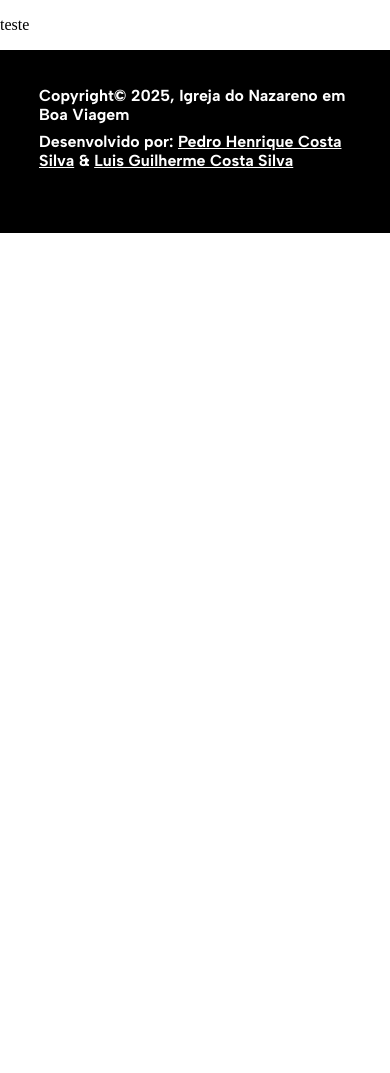
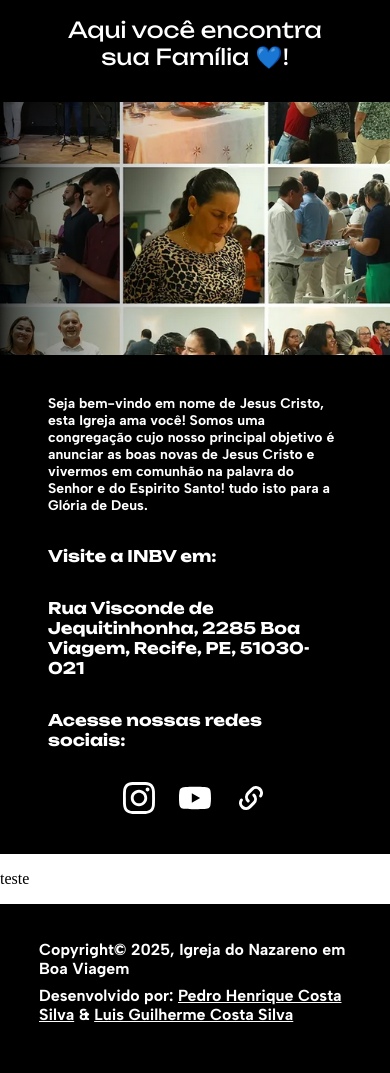
Before and after one commit to lgc-s/inbv, a plain HTML site: page index.html in a window 390 px wide. Shown: the part 96-1169 px from the top of the page. Before the commit the page ends 844 px from the top, so only its background shows below. Drawn offline with Linux system fonts and the light colour scheme.

Commit message:
update home

```diff
--- a/index.html
+++ b/index.html
@@ -89,6 +89,39 @@
                 </div>
                 <div class="banner"></div>
             </div>
+            <div class="home-mobile">
+                <h1 class="title">Aqui você encontra sua Família 💙!</h1>
+                <div class="banner"></div>
+                <p class="description">Seja bem-vindo em nome de Jesus Cristo, esta Igreja ama você! Somos uma congregação cujo nosso principal objetivo é anunciar as boas novas de Jesus Cristo e vivermos em comunhão na palavra do Senhor e do Espirito Santo! tudo isto para a Glória de Deus.</p>
+                <p class="visit">Visite a INBV em:</p>
+                <p class="visit">Rua Visconde de Jequitinhonha, 2285 Boa Viagem, Recife, PE, 51030-021</p>
+                <p class="visit">Acesse nossas redes sociais:</p>
+                <div class="social-home">
+                    <a href="https://www.instagram.com/nazarenobv/?hl=en" target="_blank">
+                        <div class="social-button social-home">
+                            <svg xmlns="http://www.w3.org/2000/svg" width="32" height="32" viewBox="0 0 24 24">
+                                <path class="svg-hover" d="M12 2.163c3.204 0 3.584.012 4.85.07 3.252.148 4.771 1.691 4.919 4.919.058 1.265.069 1.645.069 4.849 0 3.205-.012 3.584-.069 4.849-.149 3.225-1.664 4.771-4.919 4.919-1.266.058-1.644.07-4.85.07-3.204 0-3.584-.012-4.849-.07-3.26-.149-4.771-1.699-4.919-4.92-.058-1.265-.07-1.644-.07-4.849 0-3.204.013-3.583.07-4.849.149-3.227 1.664-4.771 4.919-4.919 1.266-.057 1.645-.069 4.849-.069zm0-2.163c-3.259 0-3.667.014-4.947.072-4.358.2-6.78 2.618-6.98 6.98-.059 1.281-.073 1.689-.073 4.948 0 3.259.014 3.668.072 4.948.2 4.358 2.618 6.78 6.98 6.98 1.281.058 1.689.072 4.948.072 3.259 0 3.668-.014 4.948-.072 4.354-.2 6.782-2.618 6.979-6.98.059-1.28.073-1.689.073-4.948 0-3.259-.014-3.667-.072-4.947-.196-4.354-2.617-6.78-6.979-6.98-1.281-.059-1.69-.073-4.949-.073zm0 5.838c-3.403 0-6.162 2.759-6.162 6.162s2.759 6.163 6.162 6.163 6.162-2.759 6.162-6.163c0-3.403-2.759-6.162-6.162-6.162zm0 10.162c-2.209 0-4-1.79-4-4 0-2.209 1.791-4 4-4s4 1.791 4 4c0 2.21-1.791 4-4 4zm6.406-11.845c-.796 0-1.441.645-1.441 1.44s.645 1.44 1.441 1.44c.795 0 1.439-.645 1.439-1.44s-.644-1.44-1.439-1.44z"/>
+                            </svg>
+                        </div>
+                    </a>
+                    <a href="https://www.youtube.com/@nazarenobv" target="_blank">
+                        <div class="social-button social-home">
+                            <svg xmlns="http://www.w3.org/2000/svg" width="32" height="32" viewBox="0 0 28.57 20">
+                                <path class="svg-hover" d="M27.9727 3.12324C27.6435 1.89323 26.6768 0.926623 25.4468 0.597366C23.2197 2.24288e-07 14.285 0 14.285 0C14.285 0 5.35042 2.24288e-07 3.12323 0.597366C1.89323 0.926623 0.926623 1.89323 0.597366 3.12324C2.24288e-07 5.35042 0 10 0 10C0 10 2.24288e-07 14.6496 0.597366 16.8768C0.926623 18.1068 1.89323 19.0734 3.12323 19.4026C5.35042 20 14.285 20 14.285 20C14.285 20 23.2197 20 25.4468 19.4026C26.6768 19.0734 27.6435 18.1068 27.9727 16.8768C28.5701 14.6496 28.5701 10 28.5701 10C28.5701 10 28.5677 5.35042 27.9727 3.12324Z"/>
+                                  <path class="svg-hover-invert" d="M11.4253 14.2854L18.8477 10.0004L11.4253 5.71533V14.2854Z" />
+                            </svg>
+                        </div>
+                    </a>
+                    <a href="https://biolink.info/inbv" target="_blank">
+                        <div class="social-button social-home">
+                            <svg xmlns="http://www.w3.org/2000/svg" width="32" height="32" viewBox="0 0 16 16">
+                                <path class="svg-hover" d="M8.914 6.025a.75.75 0 0 1 1.06 0 3.5 3.5 0 0 1 0 4.95l-2 2a3.5 3.5 0 0 1-5.396-4.402.75.75 0 0 1 1.251.827 2 2 0 0 0 3.085 2.514l2-2a2 2 0 0 0 0-2.828.75.75 0 0 1 0-1.06Z" clip-rule="evenodd" />
+                                <path class="svg-hover" d="M7.086 9.975a.75.75 0 0 1-1.06 0 3.5 3.5 0 0 1 0-4.95l2-2a3.5 3.5 0 0 1 5.396 4.402.75.75 0 0 1-1.251-.827 2 2 0 0 0-3.085-2.514l-2 2a2 2 0 0 0 0 2.828.75.75 0 0 1 0 1.06Z" clip-rule="evenodd" />
+                            </svg>
+                        </div>
+                    </a>
+                </div>
+            </div>
             <div>
                 <p>teste</p>
             </div>
--- a/style/style.css
+++ b/style/style.css
@@ -96,6 +96,10 @@ a {
     justify-content: center;
     align-items: center;
     padding: 64px 0px;
+}
+
+.home-mobile {
+    display: none;
 }
 
 .home-left {
@@ -234,11 +238,24 @@ a {
 }
 
 @media (max-width: 768px) {
+    .banner {
+        border-radius: 0;
+        width: 100vw;
+        height: 30vh;
+        margin-top: 32px;
+        margin-bottom: 32px;
+    }
     .button {
         font-size: 16px;
         margin: 2px;
         padding: 4px;
         width: 96px;
+    }
+    .description {
+        font-size: 14px;
+        padding: 0px 48px;
+        margin-top: 8px;
+        margin-bottom: 24px;
     }
     .footer {
         font-size: 12px;
@@ -255,29 +272,10 @@ a {
     }
     .home-mobile {
         background-color: black;
-        border-radius: 32px;
-        color: white;
         display: flex;
         flex-direction: column;
-        width: 80%;
-        overflow: hidden;
-    }
-    .home-text {
-        font-size: 14px;
-        margin: 0px;
-        padding: 24px;
-    }
-    .home-text-p {
-        font-size: 14px;
-        margin: 0px;
-        padding: 24px;
-    }
-    .home-social-button {
-        background-color: black;
-        border-radius: 100%;
-        height: 27px;
-        margin: 0 4px;
-        padding: 8px;
+        justify-content: center;
+        padding: 16px 0;
     }
     .main {
         padding: 40px 0px;
@@ -288,14 +286,29 @@ a {
     .mobile-button {
         display: inline;
     }
+    .nav {
+        justify-content: space-between;
+    }
     .social {
         display: none;
     }
     .social-home {
         display: flex;
         height: 40px;
-        justify-content: left;
+        justify-content: center;
         margin-bottom: 24px;
-        padding: 0px 24px 24px 24px;
+    }
+    .title {
+        font-size: 22px;
+        padding: 0px 48px;
+        margin: 0;
+        text-align: center;
+    }
+    .visit {
+        font-size: 16px;
+        padding: 0px 48px;
+        margin-top: 8px;
+        margin-bottom: 24px;
+        text-align: left;
     }
   }
```
